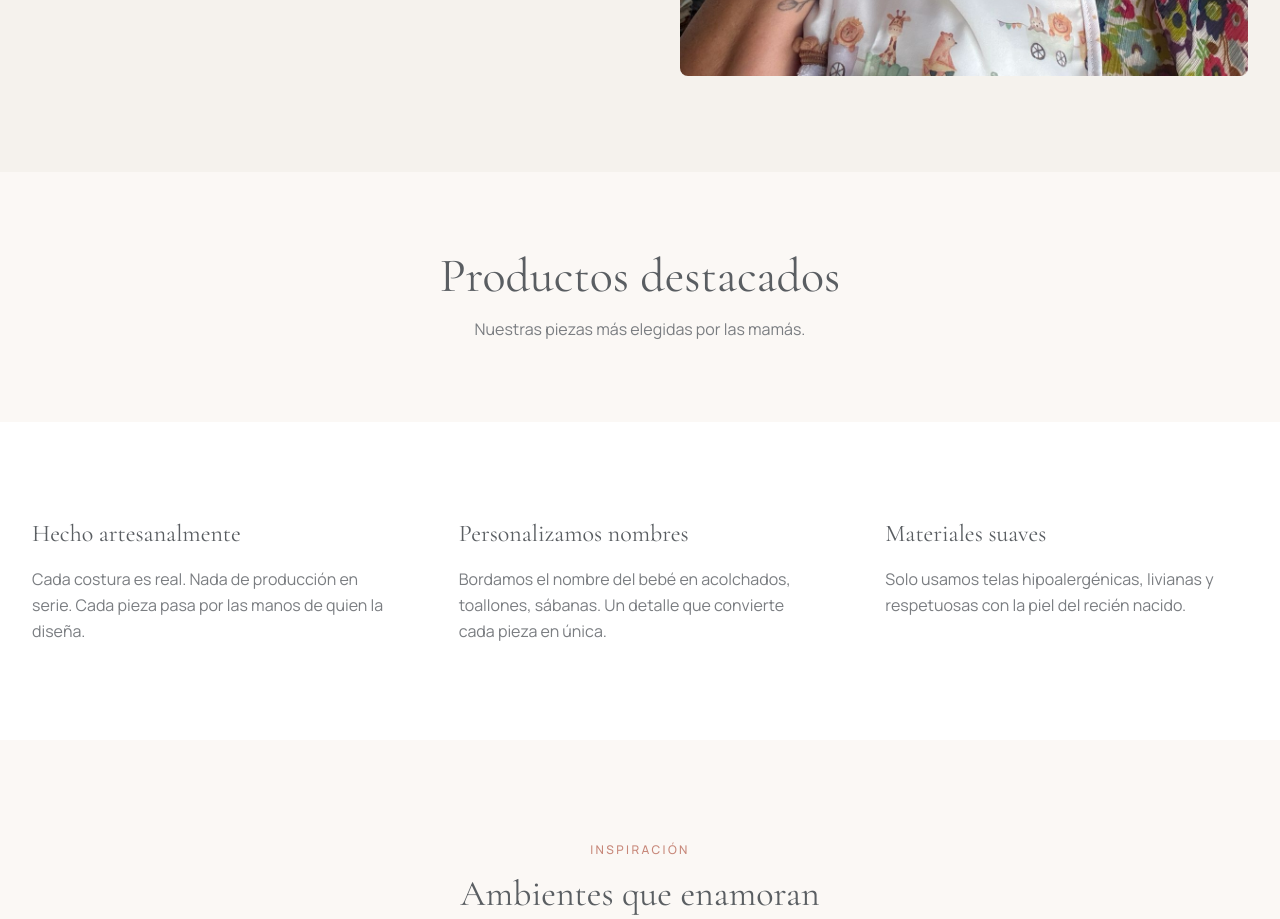
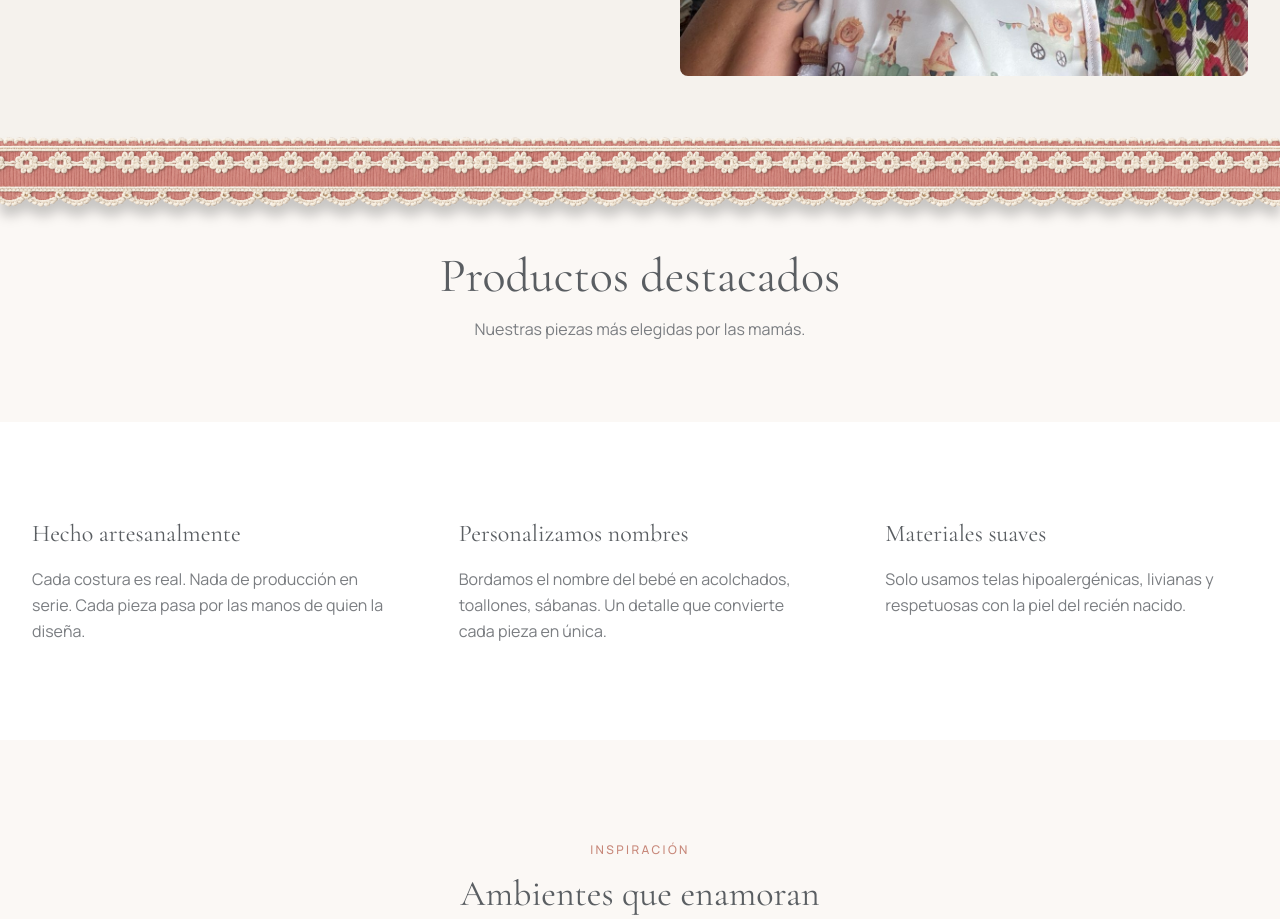
Before and after one commit to AppResuelve/creacionessasa-catalogo-whatsapp, a Next.js app in the folder client/: page / in a window 1280 px wide. Shown: the part 3460-4379 px from the top of the page. Built offline with nearby package versions, Linux system fonts and the light colour scheme; no server answers.

Commit message:
feat: cinta-bordada divider between story and featured products with drop-shadow

```diff
--- a/client/app/(store)/home-client.tsx
+++ b/client/app/(store)/home-client.tsx
@@ -25,6 +25,17 @@ export default function HomeClient() {
 
       <StorySection />
 
+      <div
+        className="relative w-full h-[100px] -mt-[50px] -mb-[50px] z-10"
+        style={{
+          backgroundImage: 'url("/cinta-bordada.png")',
+          backgroundRepeat: "repeat-x",
+          backgroundPosition: "center",
+          backgroundSize: "auto 100px",
+          filter: "drop-shadow(0 10px 6px rgba(0,0,0,0.20))",
+        }}
+      />
+
       <Container>
         <SectionTitle
           title="Productos destacados"
```
Also changed, not shown: client/public/cinta-bordada.png (added).
